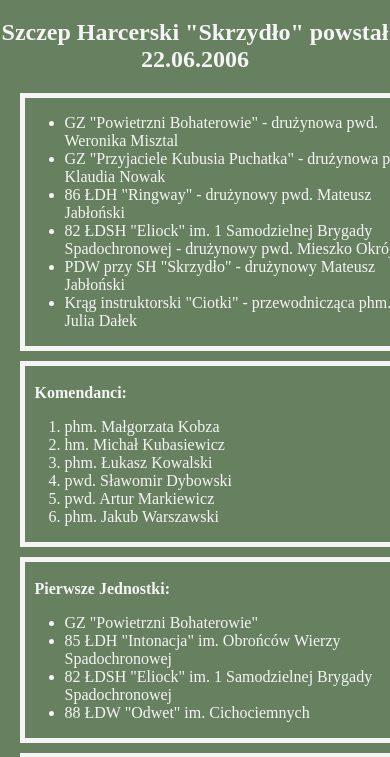
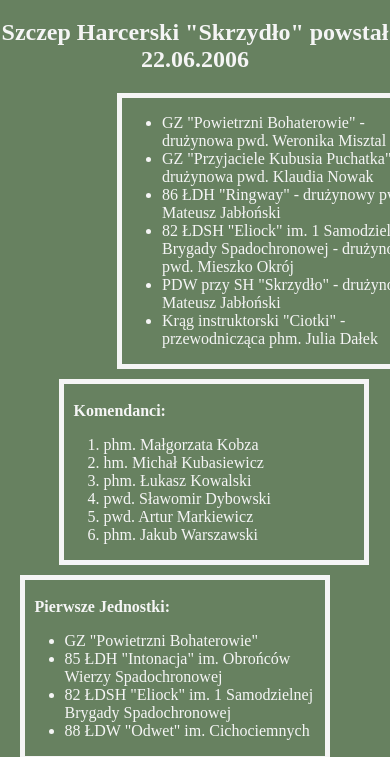
Before and after one commit to ZuzannaKonieczna/App, a plain HTML site: page wiedza_o_szczepie.html in a window 390 px wide. Shown: the part 61-818 px from the top of the page. Drawn offline with Linux system fonts and the light colour scheme.

Commit message:
17/010/2025

```diff
--- a/css/styl.css
+++ b/css/styl.css
@@ -62,13 +62,13 @@ footer {
 
   #komendanci,
   #pierwsze_jednostki, #zamkniete_jednosktki{
-    width: 400px;
-    margin-left: 5%;
+    width: 300px;
+   /*margin-left: 5%; */
     margin-right: 5%;
   }
   #istniejace_jednostki{
-    margin-left: 5%;
-    width: 400px;
+    /*margin-left: 5%; */
+    width: 300px;
   }
 }
 
```
